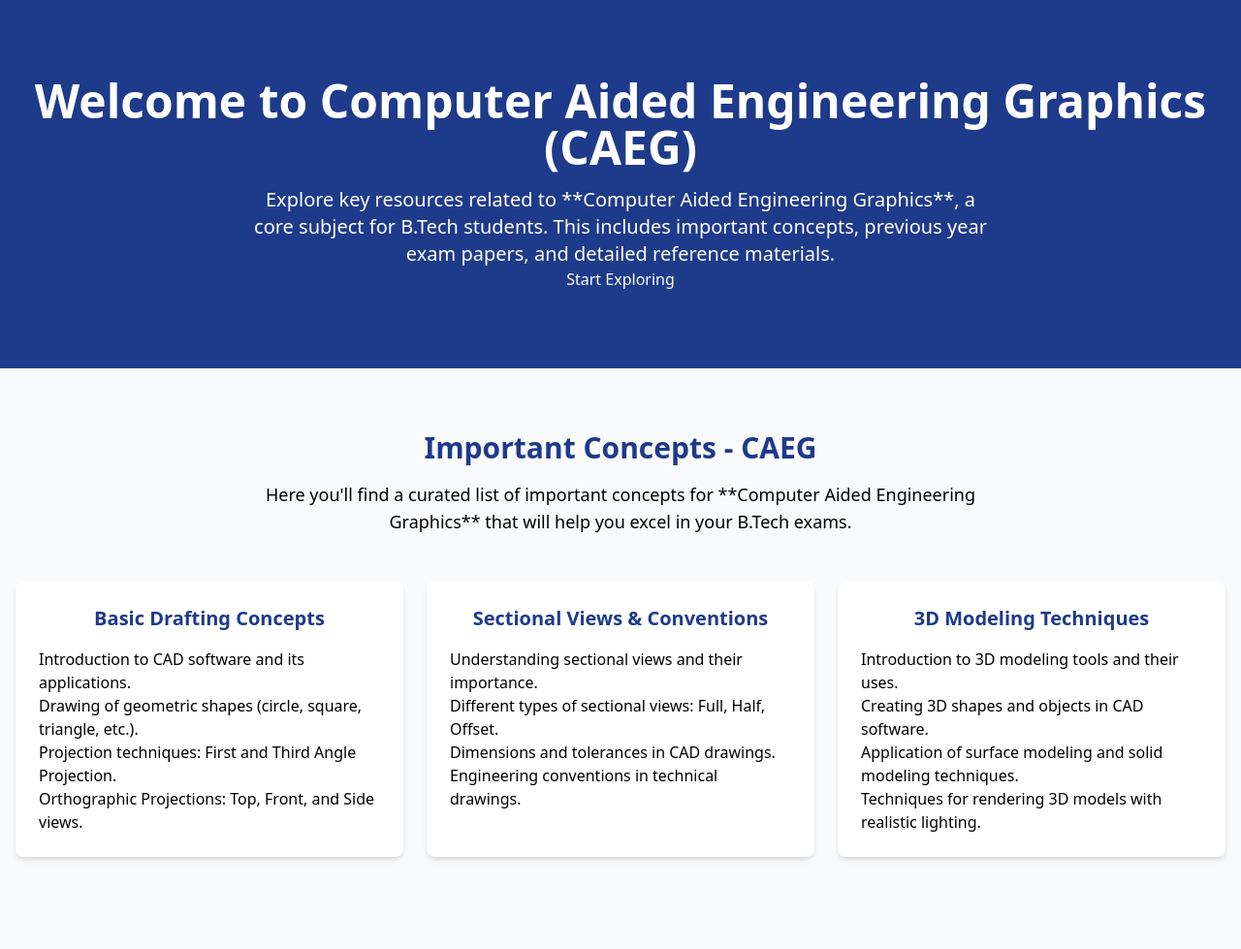
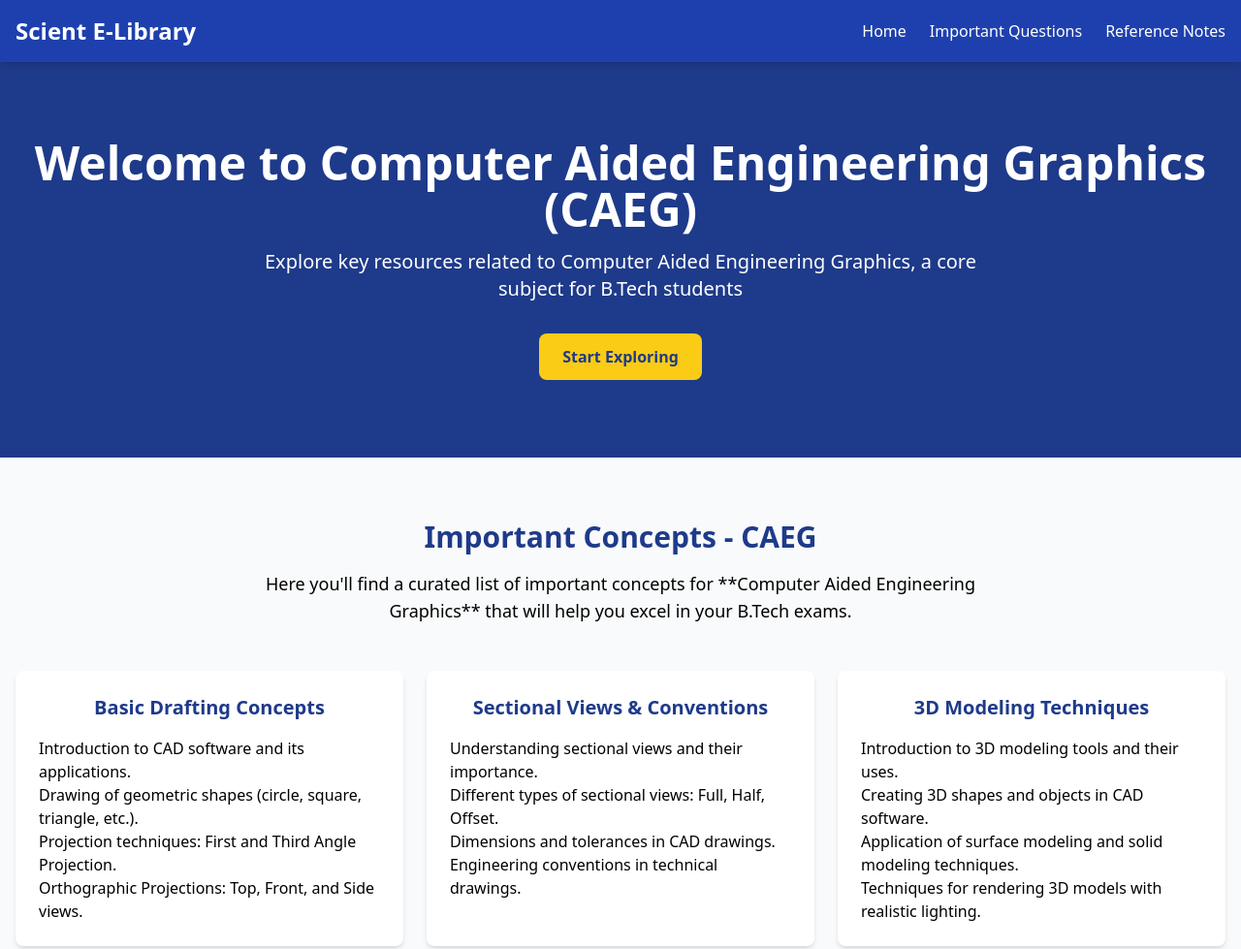
Before and after one commit to VarunGoud04/Scient-E-library, a website: page public/cieg.html in a window 1280 px wide. Shown: the top 979 px of the page at 97% size. Drawn offline with nearby package versions, Linux system fonts and the light colour scheme.

Commit message:
1st year notes final release

```diff
--- a/public/cieg.html
+++ b/public/cieg.html
@@ -19,12 +19,23 @@
 
 <body class="bg-gray-100">
 
+  <!-- Navbar -->
+  <nav class="bg-blue-800 text-white sticky top-0 shadow-md z-50">
+    <div class="max-w-7xl mx-auto px-4 py-4 flex justify-between items-center">
+      <a href="#" class="text-2xl font-bold">Scient E-Library</a>
+      <div class="space-x-6 hidden md:flex">
+        <a href="#home" class="hover:text-yellow-300">Home</a>
+        <a href="#questions" class="hover:text-yellow-300">Important Questions</a>
+        <a href="#notes" class="hover:text-yellow-300">Reference Notes</a>
+      </div>
+    </div>
+  </nav>
 
     <!-- Home Section -->
     <section id="home" class="bg-blue-900 text-white text-center py-12 sm:py-20">
         <h1 class="text-4xl sm:text-5xl font-extrabold">Welcome to Computer Aided Engineering Graphics (CAEG)</h1>
-        <p class="text-lg sm:text-xl mt-4 max-w-3xl mx-auto">Explore key resources related to **Computer Aided Engineering Graphics**, a core subject for B.Tech students. This includes important concepts, previous year exam papers, and detailed reference materials.</p>
-        <a href="#important-concepts" class="cta-button mt-8" aria-label="Start Exploring">Start Exploring</a>
+        <p class="text-lg sm:text-xl mt-4 max-w-3xl mx-auto">Explore key resources related to Computer Aided Engineering Graphics, a core subject for B.Tech students</p>
+        <a href="#important-concepts" class="inline-block mt-8 bg-yellow-400 text-blue-900 font-semibold px-6 py-3 rounded-lg hover:bg-yellow-300 transition">Start Exploring</a>
     </section>
 
     <!-- Important Concepts Section -->
```
